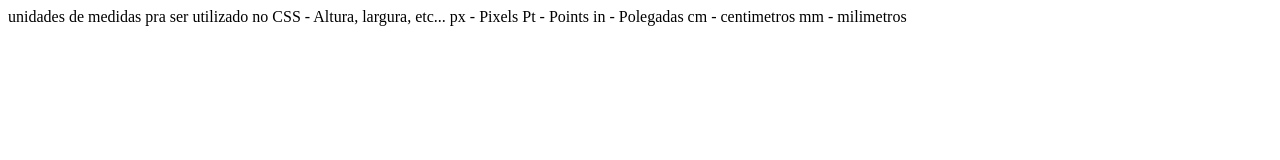
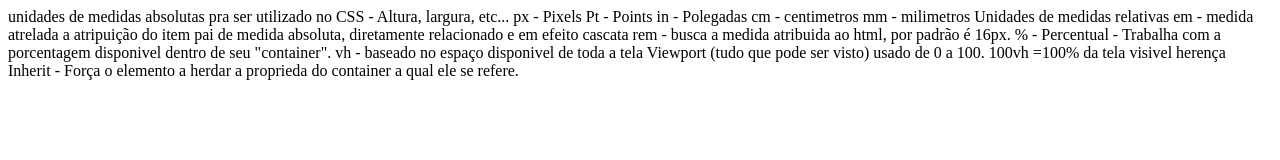
Before and after one commit to marcoslourencoreis/aulas_html5_css3, a plain HTML site: page Explicacoes/semantica.html in a window 1280 px wide. Drawn offline with Linux system fonts and the light colour scheme.

Commit message:
atualizacao

```diff
--- a/Explicacoes/semantica.html
+++ b/Explicacoes/semantica.html
@@ -26,7 +26,7 @@
 <article></article> <!--É onde todo o conteúdo com a maior relevância da página ficará armazenado.-->
 <aside></aside> <!--Onde ficará um conteúdo relacionado ao conteúdo príncipal da página (o article)-->
 
-unidades de medidas pra ser utilizado no CSS - Altura, largura, etc...
+unidades de medidas absolutas pra ser utilizado no CSS - Altura, largura, etc...
 
 px - Pixels
 Pt - Points
@@ -35,6 +35,17 @@ cm - centimetros
 mm - milimetros
 
 
+Unidades de medidas relativas
+
+em - medida atrelada a atripuição do item pai de medida absoluta, diretamente relacionado e em efeito cascata
+rem - busca a medida atribuida ao html, por padrão é 16px.
+% - Percentual - Trabalha com a porcentagem disponivel dentro de seu "container".
+vh - baseado no espaço disponivel de toda a tela Viewport (tudo que pode ser visto) usado de 0 a 100. 100vh =100% da tela
+     visivel
+
+     herença
+
+     Inherit - Força o elemento a herdar a proprieda do container a qual ele se refere.
 
 </body>
 </html>
```
